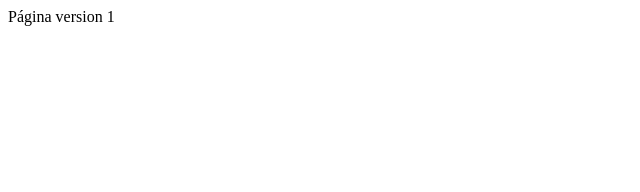
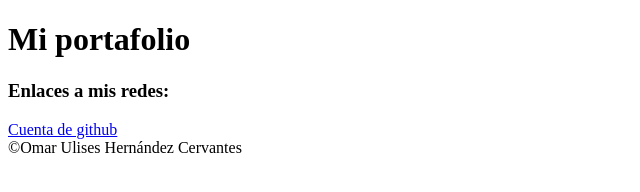
Before and after one commit to OmarEDC/project1, a plain HTML site: page index.html in a window 1280 px wide. Shown: the whole page, without its empty margins (0-640 px from the left). Drawn offline with Linux system fonts and the light colour scheme.

Commit message:
Second version

```diff
--- a/index.html
+++ b/index.html
@@ -3,9 +3,18 @@
 <head>
     <meta charset="UTF-8">
     <meta name="viewport" content="width=device-width, initial-scale=1.0">
-    <title>Document</title>
+    <title>Portafolio</title>
 </head>
 <body>
-    <header>Página version 1</header>
+    <header>
+       <h1>Mi portafolio</h1>
+    </header>
+    <main>
+        <h3>Enlaces a mis redes:</h3>
+        <a href="https://github.com/OmarEDC">Cuenta de github</a>
+    </main>
+    <footer>
+        &copy;Omar Ulises Hernández Cervantes
+    </footer>
 </body>
 </html>
```
